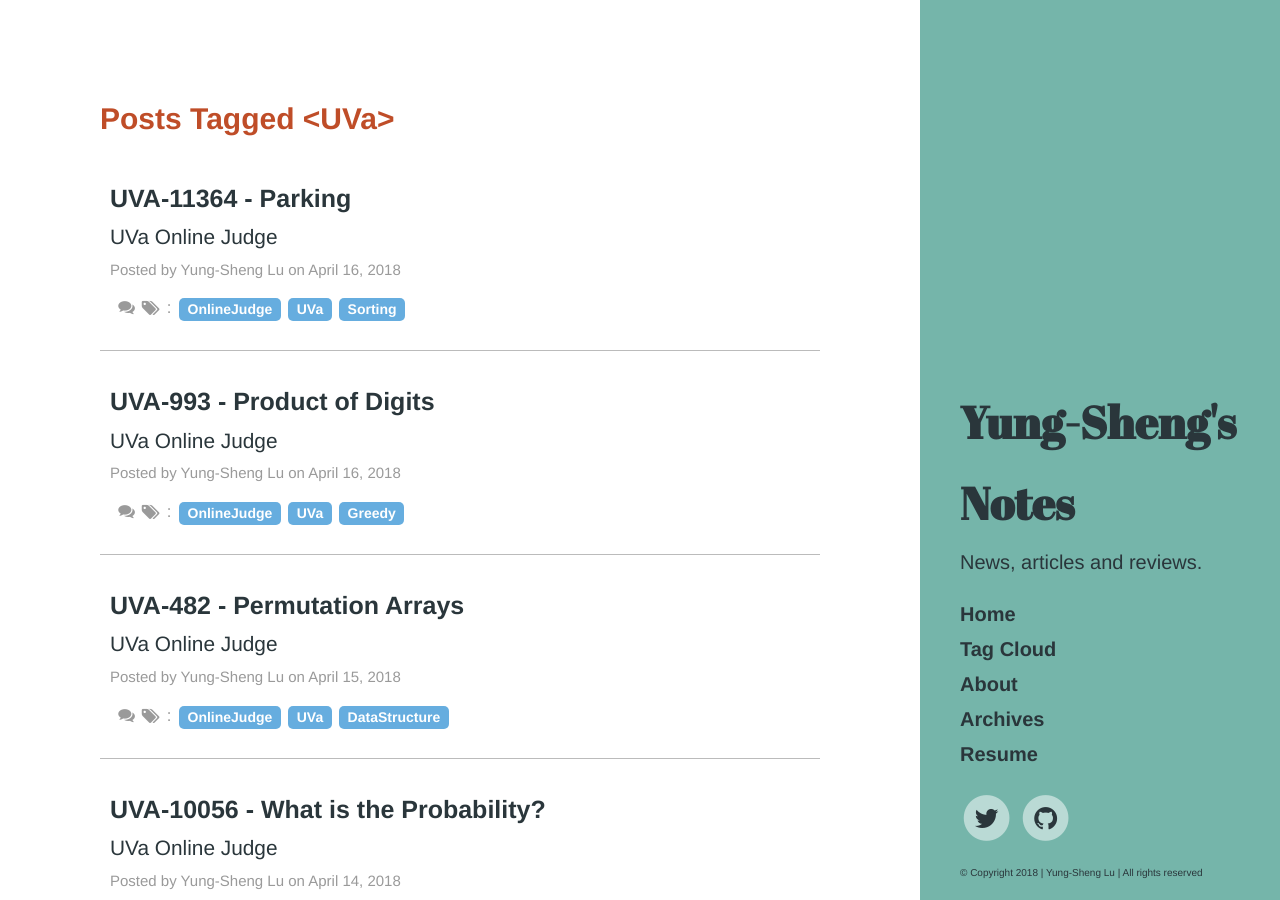
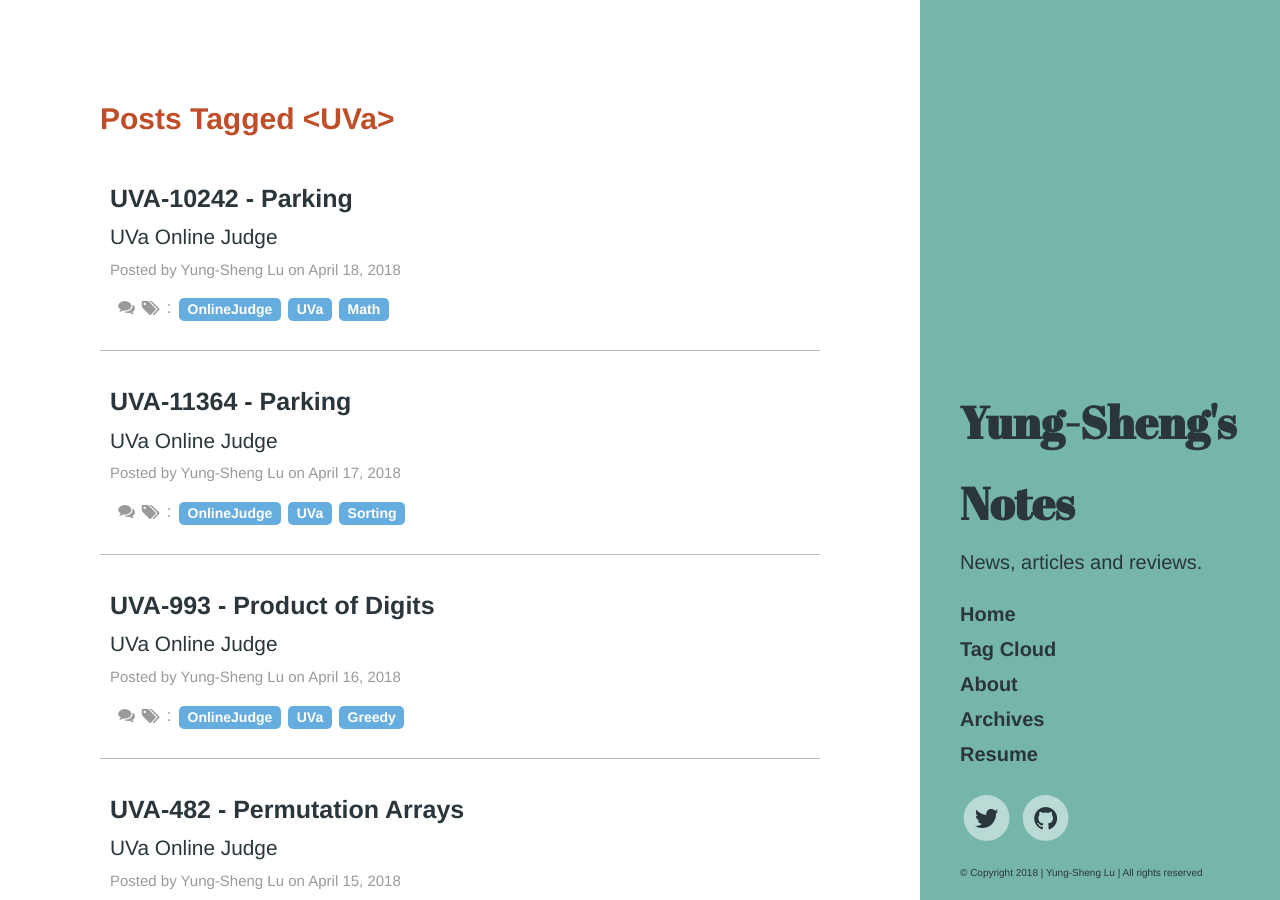
Before and after one commit to dppss90010/yungshenglu.github.io, a Jekyll site: the page tags/UVa/index.html, which Jekyll copies as it is, in a window 1280 px wide and 900 px high. Built offline with Jekyll 4.4.1, drawn with Linux system fonts in a browser that asks for light colours; comment, search, counter and statistics services are not loaded; some of the changed lines change nothing that is shown.

Commit message:
Update latest posts

````diff
--- a/_posts/2018-04-17-UVA11364.md
+++ b/_posts/2018-04-17-UVA11364.md
@@ -2,7 +2,7 @@
 layout     : post
 title      : "UVA-11364 - Parking"
 subtitle   : "UVa Online Judge"
-date       : 2018-04-16 18:00:00
+date       : 2018-04-17 18:00:00
 author     : "Yung-Sheng Lu"
 tags       : OnlineJudge UVa Sorting
 comments   : true
--- /dev/null
+++ b/_posts/2018-04-18-UVA10242.md
@@ -0,0 +1,51 @@
+---
+layout     : post
+title      : "UVA-10242 - Parking"
+subtitle   : "UVa Online Judge"
+date       : 2018-04-18 18:00:00
+author     : "Yung-Sheng Lu"
+tags       : OnlineJudge UVa Math
+comments   : true
+signature  : true
+slides     :
+present    :
+github     : https://github.com/yungshenglu/OnlineJudgeUVA/tree/master/UVA-10242
+link       : https://uva.onlinejudge.org/index.php?option=onlinejudge&page=show_problem&problem=1183
+---
+
+> * UVa Online Judge 解題結果請於 Submit 後，參閱 [uHunt](https://uhunt.onlinejudge.org/)。
+> * 如果你有任何建議與指教，歡迎於下方留言一起討論喔！
+> * 本題選為「20161220 大學程式能力檢定 CPE」題目。
+
+## 題意概要
+
+題目將給定平行四邊形的兩條邊的頂點座標，根據已知的頂點求第四個頂點的座標。
+* **分析：**本題為簡單的數學題，利用平行四邊形的特性：「對角線頂點座標和要相同」，即：若已知平行四邊形其中三個點頂分別為 $$(x_1, y_1)$$、$$(x_2, y_2)$$、$$(x_3, y_3)$$，其中 $$(x_1, y_1)$$ 和 $$(x_3, y_3)$$ 為該平行四邊形的對角線頂點，則 $$x_1 + x_3 = x_2 + x_4$$ 且 $$y_1 + y_3 = y_2 + y_4$$，利用此性質即可解。唯獨要注意的是，本題輸出格式為「小數點要三位的浮點數」。
+
+---
+## Input
+
+Each line of input contains eight floating point numbers: the $$(x, y)$$ coordinates of one of the endpoints of the first side followed by the $$(x, y)$$ coordinates of the other endpoint of the first side, followed by the $$(x, y)$$ coordinates of one of the endpoints of the second side followed by the $$(x, y)$$ coordinates of the other endpoint of the second side. All coordinates are in meters, to the nearest mm. All coordinates are between $$−10000$$ and $$+10000$$. Input is terminated by end of file.
+
+---
+## Output
+
+For each line of input, print the $$(x, y)$$ coordinates of the fourth point of the parallelogram in meters, to the nearest mm, separated by a single space.
+
+---
+## Sample Input
+
+```
+0.000 0.000 0.000 1.000 0.000 1.000 1.000 1.000
+1.000 0.000 3.500 3.500 3.500 3.500 0.000 1.000
+1.866 0.000 3.127 3.543 3.127 3.543 1.412 3.145
+```
+
+---
+## Sample Output
+
+```
+1.000 0.000
+-2.500 -2.500
+0.151 -0.398
+```
````
